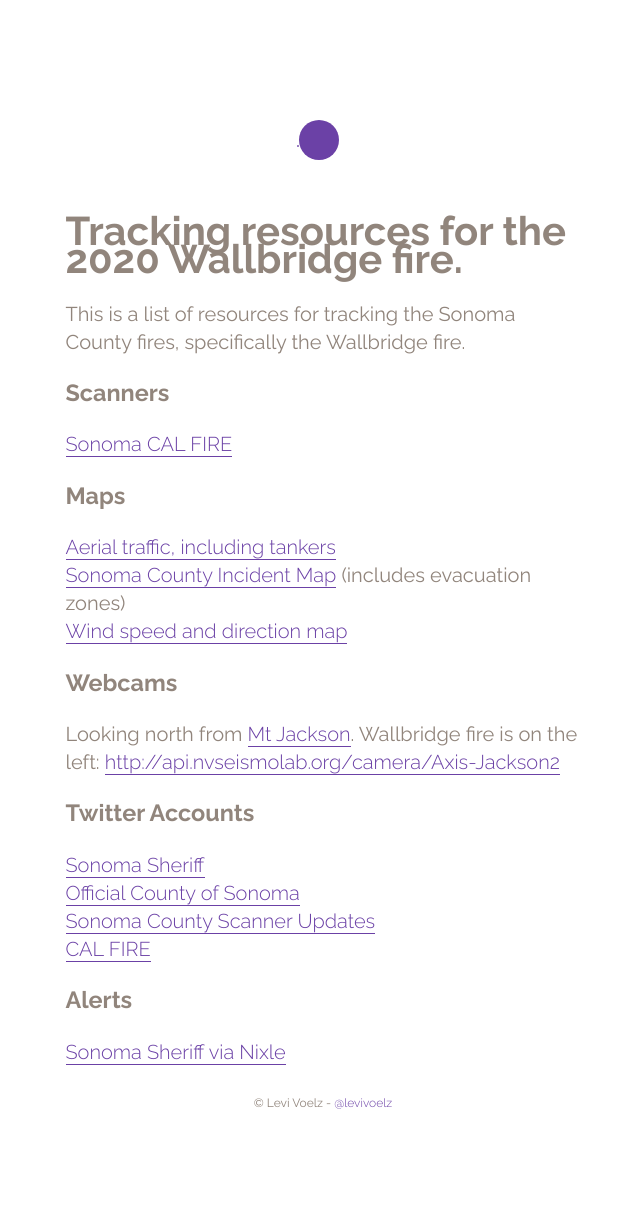
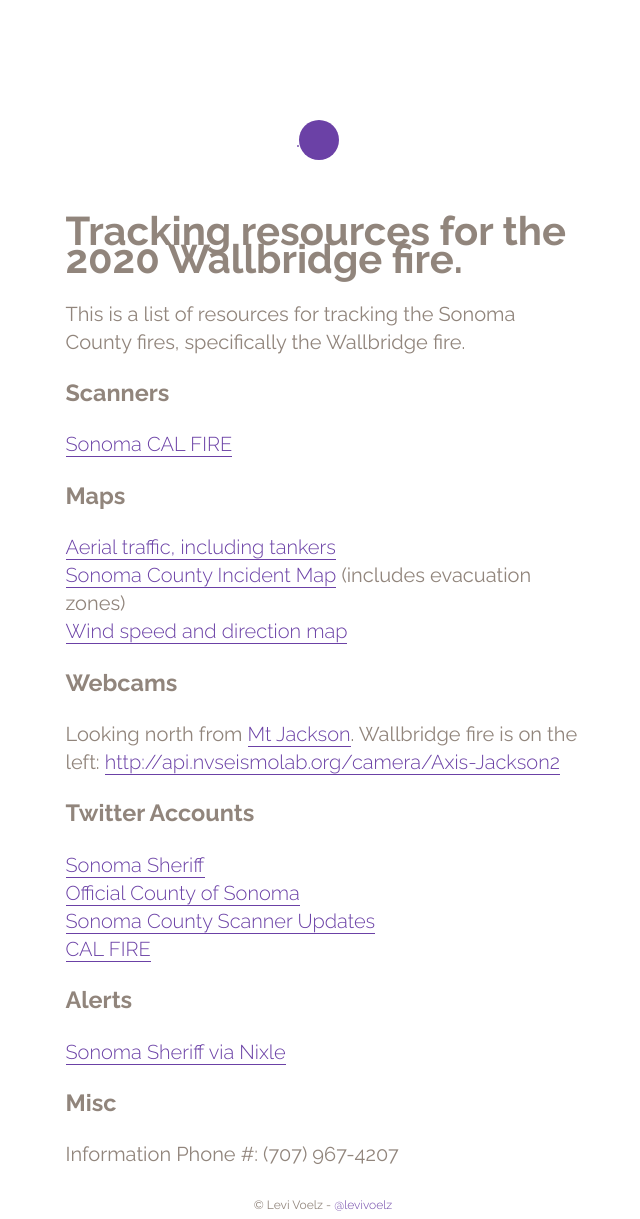
Before and after one commit to levivoelz/levivoelz.github.io, a Jekyll site: the page built from sonoma-county-fire-resources.md, in a window 1280 px wide. Shown: the whole page, without its empty margins (317-957 px from the left). Built offline with Jekyll 4.4.1, drawn with Linux system fonts in a browser that asks for light colours; before the commit the page ends 1117 px from its top, so only the background shows below that.

Commit message:
info phone number

```diff
--- a/sonoma-county-fire-resources.md
+++ b/sonoma-county-fire-resources.md
@@ -45,3 +45,7 @@
     <a href="https://nixle.us/sonoma-county-sheriffs-office/" target="_blank">Sonoma Sheriff via Nixle</a>
   </p>
 </section>
+<section>
+  <h3>Misc</h3>
+  <p>Information Phone #: (707) 967-4207</p>
+</section>
```
Also changed, not shown: 1 other file.
